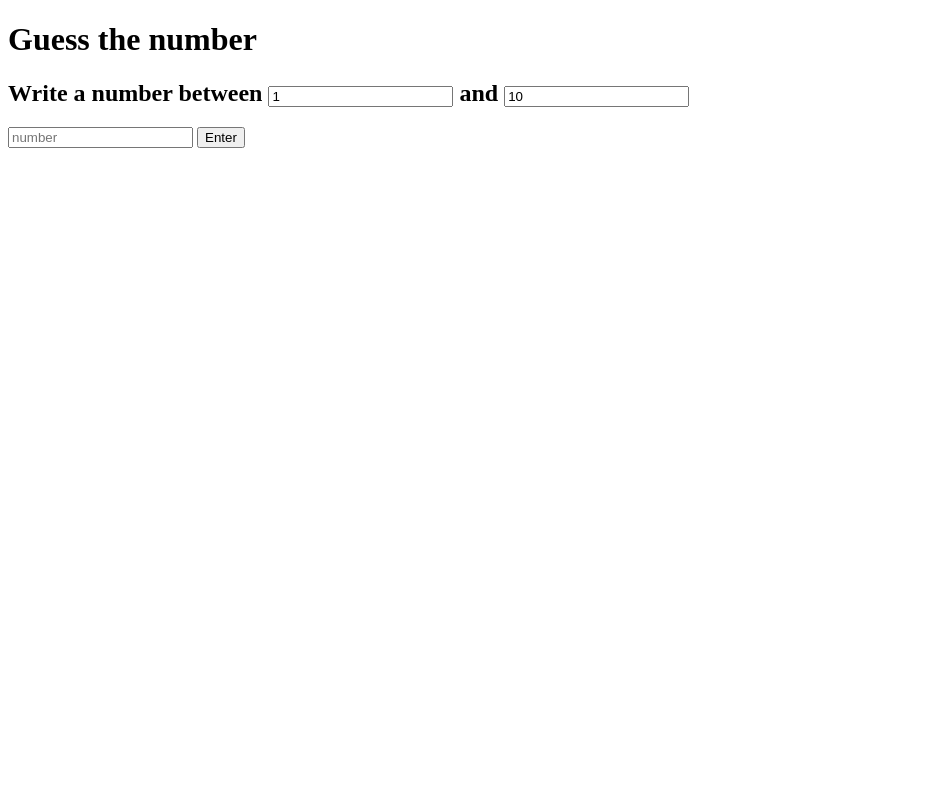
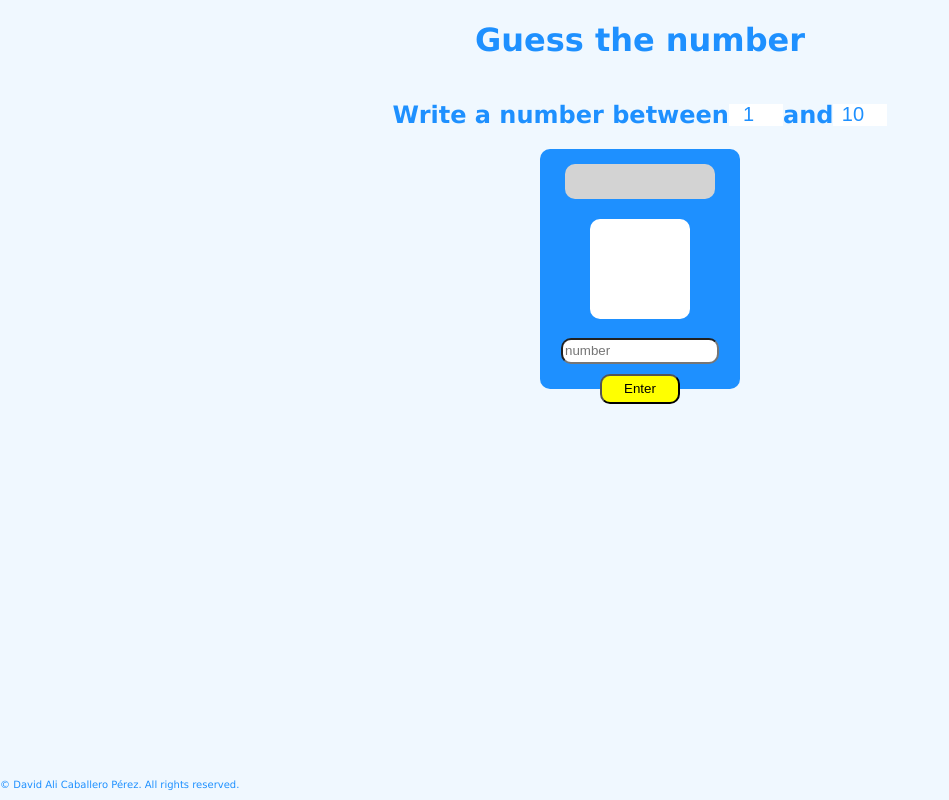
Before and after one commit to PhoenixWhite03/Guess-the-Number, a plain HTML site: page index.html in a window 1280 px wide. Shown: the whole page, without its empty margins (0-949 px from the left). Drawn offline with Linux system fonts and the light colour scheme.

Commit message:
Added style and footer

```diff
--- a/index.html
+++ b/index.html
@@ -5,27 +5,36 @@
     <meta name="viewport"
           content="width=device-width, user-scalable=no, initial-scale=1.0, maximum-scale=1.0, minimum-scale=1.0">
     <meta http-equiv="X-UA-Compatible" content="ie=edge">
-    <title>MySite</title>
+    <title>Guess the number</title>
     <script src="logic.js"></script>
+    <link rel="stylesheet" href="style.css">
 </head>
 <body>
     <h1>Guess the number</h1>
     <h2>Write a number between
-        <label for="min"></label><input type="number" placeholder="number" id="min" value="1">
+        <label for="min"></label>
+        <input class="field" type="number" placeholder="number" id="min" value="1">
         and
-        <label for="max"></label><input type="number" placeholder="number" id="max" value="10">
+        <label for="max"></label>
+        <input class="field" type="number" placeholder="number" id="max" value="10">
     </h2>
-    <div id="numberBox">
-        <div id="resultBox">
-            <output id="resultText"></output>
+    <article>
+        <div class="colorBox mainBox">
+            <div class="colorBox resultBox" id="result">
+                <output id="resultText"></output>
+            </div>
+            <div class="colorBox numberBox" id="numberOutput">
+                <output id="randomNumber"></output>
+            </div>
+            <form action="" class="colorBox inputBox">
+                <label for="userNumber"></label>
+                <input class="colorBox numberField" type="number" placeholder="number" id="userNumber">
+                <input class="colorBox enter" type="button" value="Enter" onclick="CompareNumbers()">
+            </form>
         </div>
-        <div id="numberOutput">
-            <output id="randomNumber"></output>
-        </div>
-        <form action="">
-            <label for="userNumber"></label><input type="number" placeholder="number" id="userNumber">
-            <input type="button" value="Enter" onclick="CompareNumbers()">
-        </form>
-    </div>
+    </article>
+    <footer>
+        <p>© David Ali Caballero Pérez. All rights reserved.</p>
+    </footer>
 </body>
 </html>
--- a/logic.js
+++ b/logic.js
@@ -8,6 +8,8 @@ function CompareNumbers() {
     document.getElementById("randomNumber").value = randomNumber.toString()
 
     let resultText = userNumber === randomNumber ? "Congratulations!" : "Try again"
+    let resultColor = userNumber === randomNumber ? "green" : "red"
 
     document.getElementById("resultText").value = resultText
+    document.getElementById("result").style.background = resultColor
 }
--- a/style.css
+++ b/style.css
@@ -0,0 +1,87 @@
+body {
+    display: flex;
+    position: relative;
+    color: dodgerblue;
+    font-family: Verdana;
+    background: aliceblue;
+    flex-direction: column;
+    min-height: 100vh;
+    margin: 0;
+}
+
+h1, h2, article {
+    display: flex;
+    justify-content: center;
+    align-items: center;
+    height: auto;
+}
+
+footer {
+    position: absolute;
+    display: flex;
+    font-size: 10px;
+    bottom: 0
+}
+
+h2 input {
+    color: dodgerblue;
+    width: 50px;
+    height: 20px;
+    border: transparent;
+    font-size: 20px;
+    text-align: center;
+    resize: vertical;
+}
+
+.colorBox {
+    display: flex;
+    border-radius: 10px;
+    align-content: center;
+    justify-content: center;
+    align-items: center;
+}
+
+.mainBox {
+    position: relative;
+    width: 200px;
+    height: 240px;
+    background: dodgerblue;
+}
+
+.resultBox {
+    position: absolute;
+    top: 15px;
+    color: white;
+    width: 150px;
+    height: 35px;
+    background: lightgray;
+}
+
+.numberBox {
+    position: absolute;
+    width: 100px;
+    height: 100px;
+    color: black;
+    background: white;
+    font-size: 50px;
+}
+
+.inputBox {
+    position: absolute;
+    bottom: 20px;
+}
+
+.numberField {
+    position: absolute;
+    bottom: 5px;
+    width: 150px;
+    height: 20px;
+}
+
+.enter {
+    background: yellow;
+    position: absolute;
+    bottom: -35px;
+    width: 80px;
+    height: 30px;
+}
```
